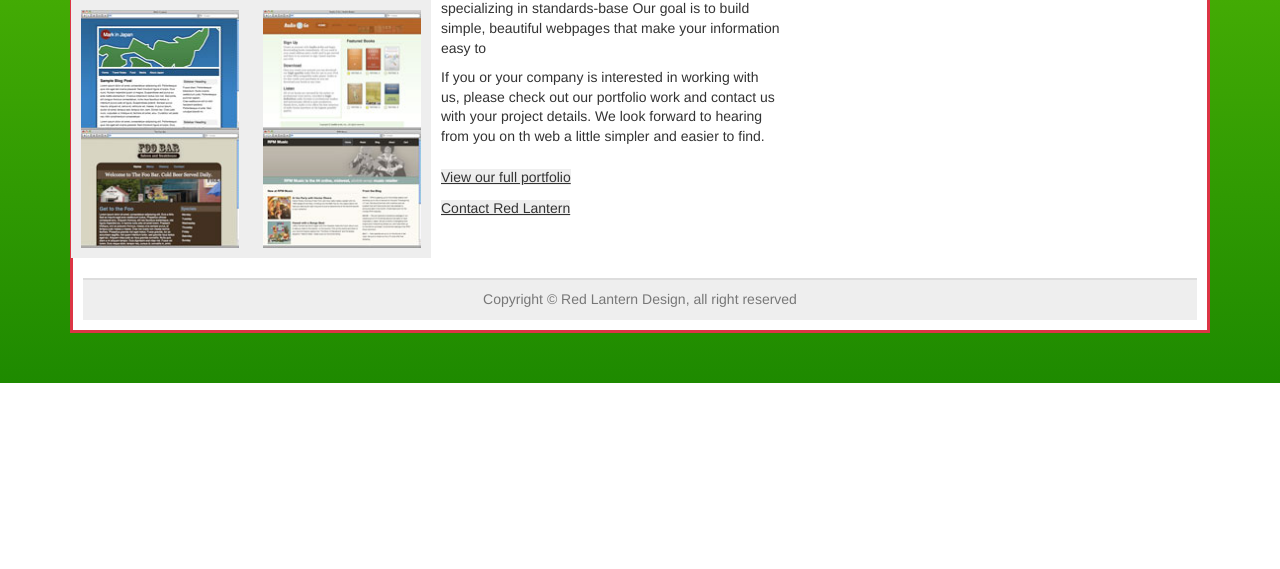
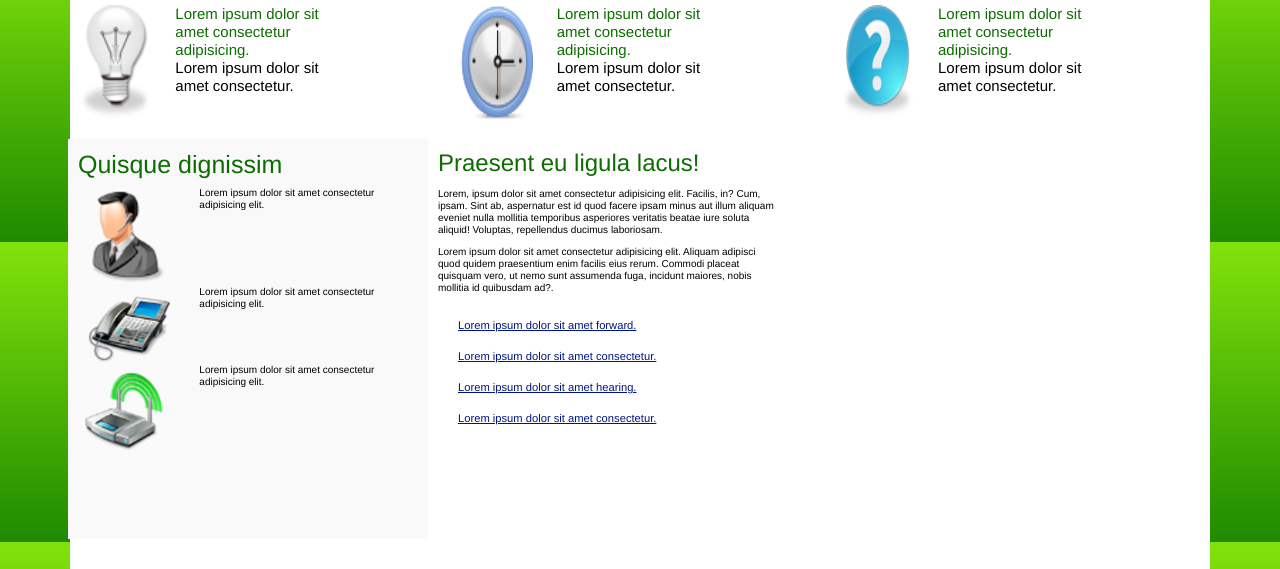
Before and after one commit to jamm1111/2025web, a plain HTML site: page homework/bs5.html in a window 1280 px wide. Shown: the part 658-1227 px from the top of the page. Before the commit the page ends 1041 px from the top, so only its background shows below. Drawn offline with nearby package versions, Linux system fonts and the light colour scheme.

Commit message:
20251005_4

```diff
--- a/homework/bs5.html
+++ b/homework/bs5.html
@@ -1,5 +1,8 @@
 <!DOCTYPE html>
 <html lang="en">
+
+
+
 
 <head>
     <meta charset="UTF-8">
@@ -13,55 +16,106 @@
 </head>
 
 <body>
+
+
     <header class="container">
         <div class="row">
             <h1>FREECSS_JQUERYBLOCK </h1>
-            <h３>SMALL COMPANY SLOGAN GOES HERE</h３２>
+            <h3>SMALL COMPANY SLOGAN GOES HERE</h3>
             <ul id="nav" class="col-6">
-                <li><a class="active" title="Red Lantern home" href="index.html">Home</a></li>
-                <li><a title="Design services" href="services.html">Services</a></li>
-                <li><a title="Our work" href="portfolio.html">Portfolio</a></li>
-                <li><a title="Contact Red Lantern" href="contact.html">Contact</a></li>
+                <h5>HOME</h5>
+                <h5>BLOG</h5>
+                <h5>GALLERY</h5>
+                <h5>PROJECTS</h5>
+                <h5>CONTACT</h5>
             </ul>
         </div>
 
     </header>
-    <article id="mainContent" class="container border border-3 border-danger">
+
+
+
+    <article id="mainContent" class="container ">
         <section id="titleBar" class="row">
             <img src="images/header4.jpg" alt="header4" class="col-12">
             <h1 class="col-12">Red Lantern building unique interfaces <span class="amp">&amp;</span> user experience
             </h1>
 
         </section>
+
+        <div class="row">
+
+            <section id="sidebar2" class="col-12 col-sm-4">
+            <h2>Your Options</h2>
+                <div class="row">
+                    <img src="images/img1.png" alt="img1" class="col-3">
+                    <h4 alt="comp0" class="col-6">Lorem ipsum dolor sit amet consectetur adipisicing. <p>Lorem ipsum dolor sit amet consectetur.</p></h4>
+                </div>
+            </section>
+
+            <section id="sidebar2" class="col-12 col-sm-4">
+            <h2>Company News</h2>
+                <div class="row">
+                    <img src="images/img2.png" alt="img2" class="col-3">
+                    <h4 alt="comp0" class="col-6">Lorem ipsum dolor sit amet consectetur adipisicing. <p>Lorem ipsum dolor sit amet consectetur.</p></h4>
+                </div>
+            </section>
+
+
+            <section id="sidebar2" class="col-12 col-sm-4">
+            <h2>Have a Question?</h2>
+                <div class="row">
+                    <img src="images/img3.png" alt="img3" class="col-3">
+                    <h4 alt="comp0" class="col-6">Lorem ipsum dolor sit amet consectetur adipisicing. <p>Lorem ipsum dolor sit amet consectetur.</p></h4>
+                </div>
+            </section>
+
+        </div>
+
+
+
         <div class="row">
             <section id="sidebar" class="col-12 col-sm-6">
-                <h2>Our Work</h2>
+                <h2>Quisque dignissim</h2>
                 <div class="row">
-                    <img src="images/markinjapan.jpg" alt="comp0" class="col-6">
-                    <img src="images/a2g.jpg" alt="comp1" class="col-6">
-                    <img src="images/foobar.jpg" alt="comp2" class="col-6">
-                    <img src="images/rpm.jpg" alt="comp3" class="col-6">
+                    <img src="images/img4.png" alt="comp0" class="col-4">
+                    <p class="col-8"> Lorem ipsum dolor sit amet consectetur adipisicing elit.</p>
+                    <br>
+                    <img src="images/img5.png" alt="comp1" class="col-4">
+                    <p class="col-8">  Lorem ipsum dolor sit amet consectetur adipisicing elit.</p>
+                    <br>
+                    <img src="images/img6.png" alt="comp2" class="col-4">
+                    <p class="col-8">  Lorem ipsum dolor sit amet consectetur adipisicing elit.</p>
+
                 </div>
             </section>
 
             <section id="content" class="col-12 col-sm-6">
                 <h2>Praesent eu ligula lacus!</h2>
-                <p>Red Lantern is a small web design and consulting firm specializing in standards-base
-                    Our goal is to build simple, beautiful webpages that make your information easy to </p>
-                <p>If you or your company is interested in working with us, please check out our portfolio
-                    work and contact us with your project details. We look forward to hearing from you
-                    on th web a little simpler and easier to find.</p>
+                <p>Lorem, ipsum dolor sit amet consectetur adipisicing elit. Facilis, in? Cum, ipsam. Sint ab, aspernatur
+                    est id quod facere ipsam minus aut illum aliquam eveniet nulla mollitia temporibus asperiores veritatis
+                    beatae iure soluta aliquid! Voluptas, repellendus ducimus laboriosam.  </p>
+                <p>Lorem ipsum dolor sit amet consectetur adipisicing elit. Aliquam adipisci quod quidem praesentium enim
+                    facilis eius rerum. Commodi placeat quisquam vero, ut nemo sunt assumenda fuga, incidunt maiores, nobis
+                      mollitia id quibusdam ad?.</p>
                 <ul id="link-list">
-                    <li><a title="View our portfolio" href="#">View our full portfolio</a></li>
-                    <li><a title="Contact Red Lantern" href="#">Contact Red Lantern</a></li>
+                    <li><a title="View our portfolio" href="#">Lorem ipsum dolor sit amet forward.</a></li>
+                    <li><a title="Contact Red Lantern" href="#">Lorem ipsum dolor sit amet consectetur.</a></li>
+                    <li><a title="View our portfolio" href="#">Lorem ipsum dolor sit amet hearing.</a></li>
+                    <li><a title="Contact Red Lantern" href="#">Lorem ipsum dolor sit amet consectetur.</a></li>
                 </ul>
             </section>
 
         </div>
-        <footer id="footer">
-            <p>Copyright &copy; Red Lantern Design, all right reserved</p>
-        </footer>
+
     </article>
+
+
+
+
+
+
+
 </body>
 
 </html>
--- a/homework/css/style.css
+++ b/homework/css/style.css
@@ -8,15 +8,26 @@ The font size here is set to 62.5% so that
 1em = 10px. This makes adjusting our typography
 a little easier
 */
+
 body {
 	margin: 50px 50px 50PX 50px;
 	padding: 0;
 	/* background: #6e0427 url('../images/body_bg.gif') repeat-x top; */
-	background-image: linear-gradient(to bottom, #82e30b, rgb(30, 138, 0));
+	background-color: #ffffff;
 	font-family: Helvetica, sans-serif;
 	font-size: 62.5%;
 	color: #333;
+	height: 200px;
+	background-image: linear-gradient(0deg, rgb(30, 138, 0), #82e30b);
 }
+
+#grad1 {
+	height: 500px;
+	background-color: #ffffff;
+}
+
+
+
 
 
 h1  {
@@ -27,7 +38,24 @@ h1  {
 
 	}
 
-h2, p, ul, li {
+h2  {
+	font-size: 2.5em;
+	margin: 0 0 px 0;
+	color: #0d6d00;
+	text-align: left;
+   }
+
+
+
+ul{
+	margin: 0;
+	padding: 0;
+	color: #1b0093;
+}
+
+
+li {
+	font-size: 1em;
 	margin: 0;
 	padding: 0;
 }
@@ -35,15 +63,30 @@ h2, p, ul, li {
 
 h3{
 
-	font-size: 1.6em;
+	font-size: 1em;
 	font-weight: bold;
-	margin: 0 0 10px 0;
+	margin: 0 0 px 0;
 	color: #fff;
 }
 
+
+h4 {
+	font-size: 1.5em;
+	color: #0d6d00;
+	text-align: left;
+}
+
+h5 {
+	font-size: 1.2em;
+	color: #81ff70;
+	text-align: left;
+	font-weight: bold;
+}
+
 p {
-	font-size: 1.4em;
-	line-height: 1.4em;
+	font-size: 1em;
+	line-height: 1.2em;
+	color:#000000
 }
 
 ul {
@@ -51,11 +94,11 @@ ul {
 }
 
 a:link {
-	color: #333;
-	background: #eee;
+	color: #001686;
+	font-size: 0.8em;
+
 }
 a:visited {
-	color: #ff0000;
 	background: #eee;
 }
 
@@ -88,7 +131,7 @@ the layout
 	margin: 0 auto;
 	padding: 10px;
 	background: #fff;
-	border: 10px solid #5c0505;
+
 }
 
 #header img {
@@ -125,23 +168,25 @@ the layout
 #link-list {
 	margin: 20px 0 0 0;
 	font-size: 1.4em;
+
 }
 
 #link-list li {
-	margin: 0 0 10px 0;
+	margin: 0 0 10px 20px;
 }
 
 #sidebar {
-	float: left;
-	background: #eee;
+
+	background: #f9f9f9;
+	padding: auto;
+	height: 400px;
 }
 
-#sidebar h2 {
-	font-weight: bold;
-	border-bottom: 1px solid #ccc;
-	margin: 0 0 20px 0;
-	padding: 5px;
+
+#sidebar2 {
+	float: left;
 }
+
 
 #port li {
 	margin: 0 10px 20px 0;
@@ -151,9 +196,7 @@ the layout
 
 #footer {
 	clear: both;
-	background: #eee;
-	padding: 10px;
-	border-top: 2px solid #ddd;
+	margin: 0 auto;
 	text-align: center;
-	color: #777;
+	color: #000000;
 }
```
Also changed, not shown: homework/images/img4.png (added), homework/images/img5.png (added), homework/images/img6.png (added).
